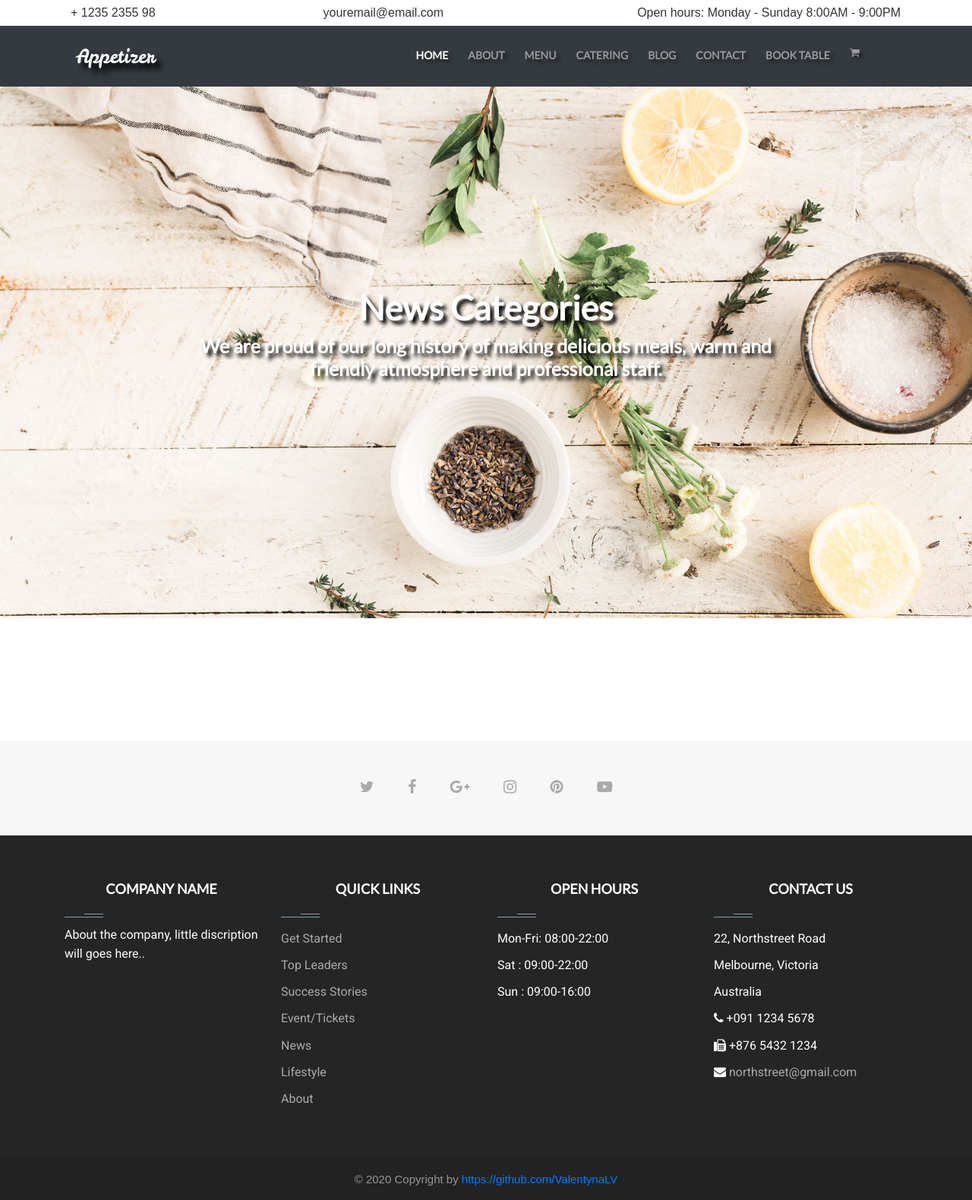
After one commit to ValentinaLV/appetizer, a Django app: page /blog/categories in a window 1280 px wide. The commit adds this page. Shown: the whole page at 76% size. Run offline with Django 3.2, Linux system fonts and the light colour scheme; data that the repository does not hold is empty; some libraries are stand-ins or nearby versions.

Commit message:
issue #14

```diff
--- /dev/null
+++ b/blog/templates/posts_categories.html
@@ -0,0 +1,47 @@
+{% extends 'base.html' %}
+
+{% block content %}
+
+    <div class="jumbotron jumbotron-blog">
+        <div class="container-fluid">
+            <div class="header-content-inner">
+                <h1>News Categories</h1>
+                <h3>We are proud of our long history of making delicious meals, warm and
+                    friendly atmosphere and professional staff.</h3>
+            </div>
+        </div>
+    </div>
+
+    <div class="container">
+
+        <div class="row">
+
+            <!-- Nav pills -->
+
+            <ul class="nav nav-tabs menu_tab" role="tablist" style="margin-bottom: 80px; margin-top: 80px;">
+                {% for category in categories %}
+                    <li class="nav-item">
+                        <a class="nav-link" data-toggle="pill" href="#{{ category }}">{{ category }}</a>
+                    </li>
+                {% endfor %}
+            </ul>
+
+            <div class="tab-content slideanim">
+                {% for category in categories %}
+                    <div id="{{ category }}" class="tab-pane fade show">
+                        <div class="col-sm-6 col-md-12 col-lg-12">
+                            <div class="row">
+                                {% for post in posts %}
+                                    {% if post.category == category %}
+                                        {% include 'includes/post_body_card.html' %}
+                                    {% endif %}
+                                {% endfor %}
+                            </div>
+                            <hr>
+                        </div>
+                    </div>
+                {% endfor %}
+            </div>
+        </div>
+    </div>
+{% endblock %}
--- a/blog/urls.py
+++ b/blog/urls.py
@@ -1,10 +1,11 @@
 from django.urls import path
-from .views import posts_list, tags_list
+from .views import posts_list, posts_categories, tags_list
 from .views import PostDetail, TagDetail
 
 
 urlpatterns = [
     path('', posts_list, name='posts_list_url'),
+    path('categories', posts_categories, name='posts_categories_url'),
     path('post/<str:slug>', PostDetail.as_view(), name='post_details_url'),
     path('tag_s', tags_list, name='tags_list_url'),
     path('tag/<str:slug>/', TagDetail.as_view(), name='tag_details_url'),
--- a/blog/views.py
+++ b/blog/views.py
@@ -1,3 +1,4 @@
+from django.db.models import Q
 from django.shortcuts import render
 from django.views.generic import View
 
@@ -5,11 +6,29 @@ from .models import Post, Category, Tag
 from .utils import ObjectDetailMixin
 
 
+def posts_search(request):
+    search_query = request.GET.get('search', '')
+    if search_query:
+        posts = Post.objects.filter(
+            Q(title__icontains=search_query) |
+            Q(content__icontains=search_query)
+        )
+    else:
+        posts = Post.objects.all()
+    return posts
+
+
 def posts_list(request):
+    return render(request, 'blog.html', {
+        'posts': posts_search(request),
+    })
+
+
+def posts_categories(request):
     posts = Post.objects.all()
     categories = Category.objects.all()
 
-    return render(request, 'blog.html', {
+    return render(request, 'posts_categories.html', {
         'posts': posts,
         'categories': categories
     })
```
Also changed, not shown: blog/templates/blog.html (+7 -21 lines).
